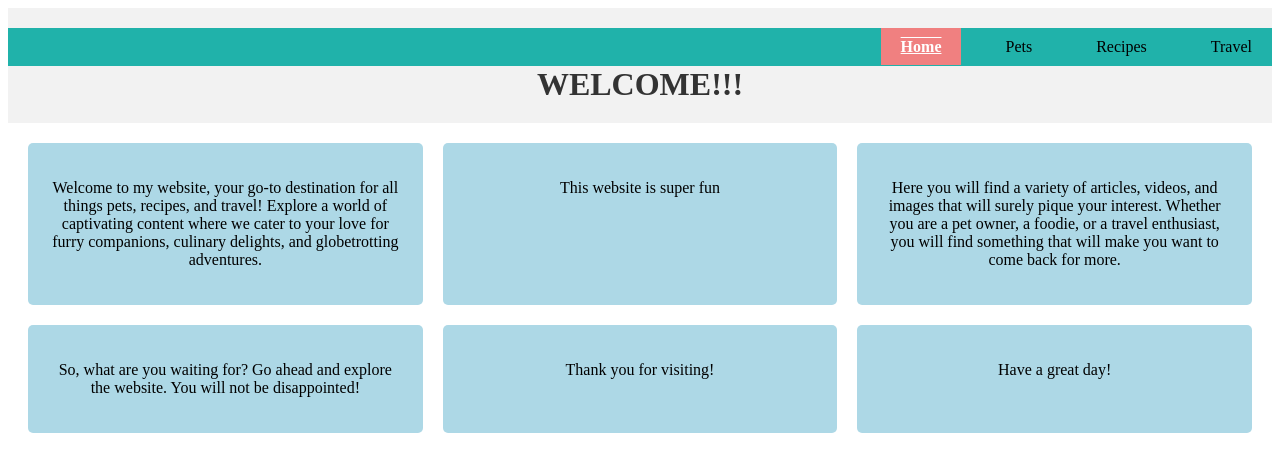
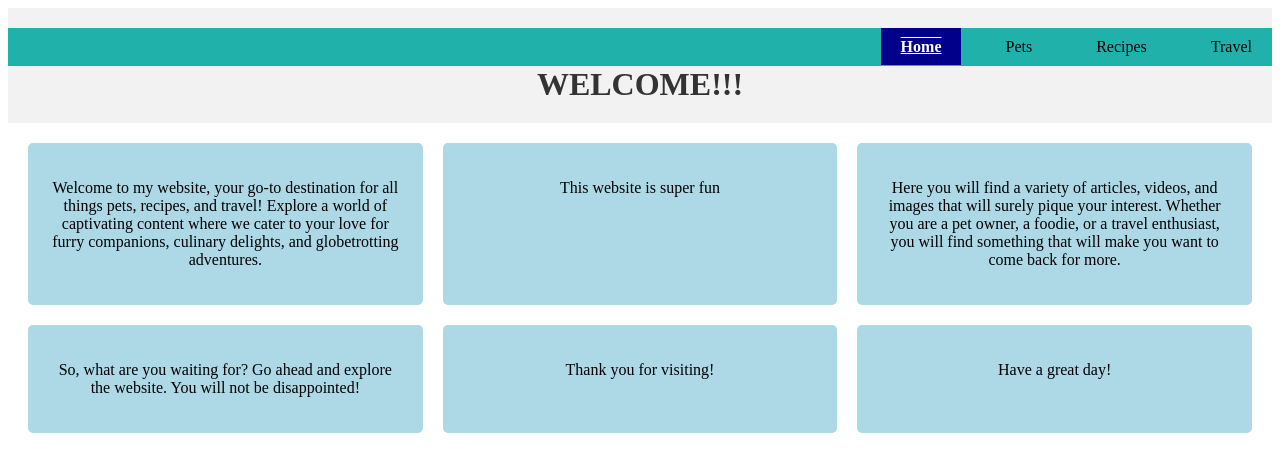
Before and after one commit to Aditi-Athreya/ccp_complete_w24, a plain HTML site: page index.html in a window 1280 px wide. Drawn offline with Linux system fonts and the light colour scheme.

Commit message:
changed css

```diff
--- a/css/style.css
+++ b/css/style.css
@@ -194,7 +194,7 @@ margin-bottom: 20px;
 @media only screen and (min-width: 1025px) {
   /* link to the current page should pop up */
   .nav-list li a.active {
-    background-color: lightcoral;
+    background-color: darkblue;
     font-weight: bold;
     text-decoration: overline underline;
   }
```
